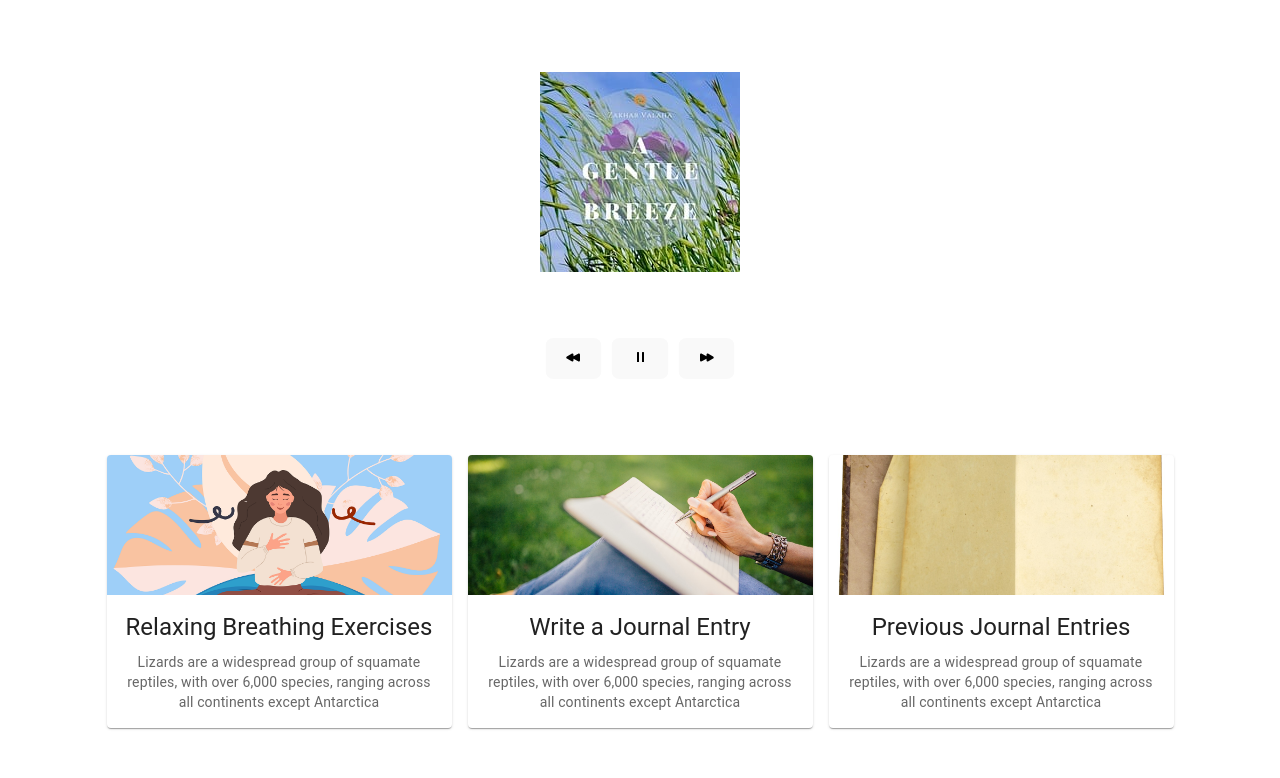
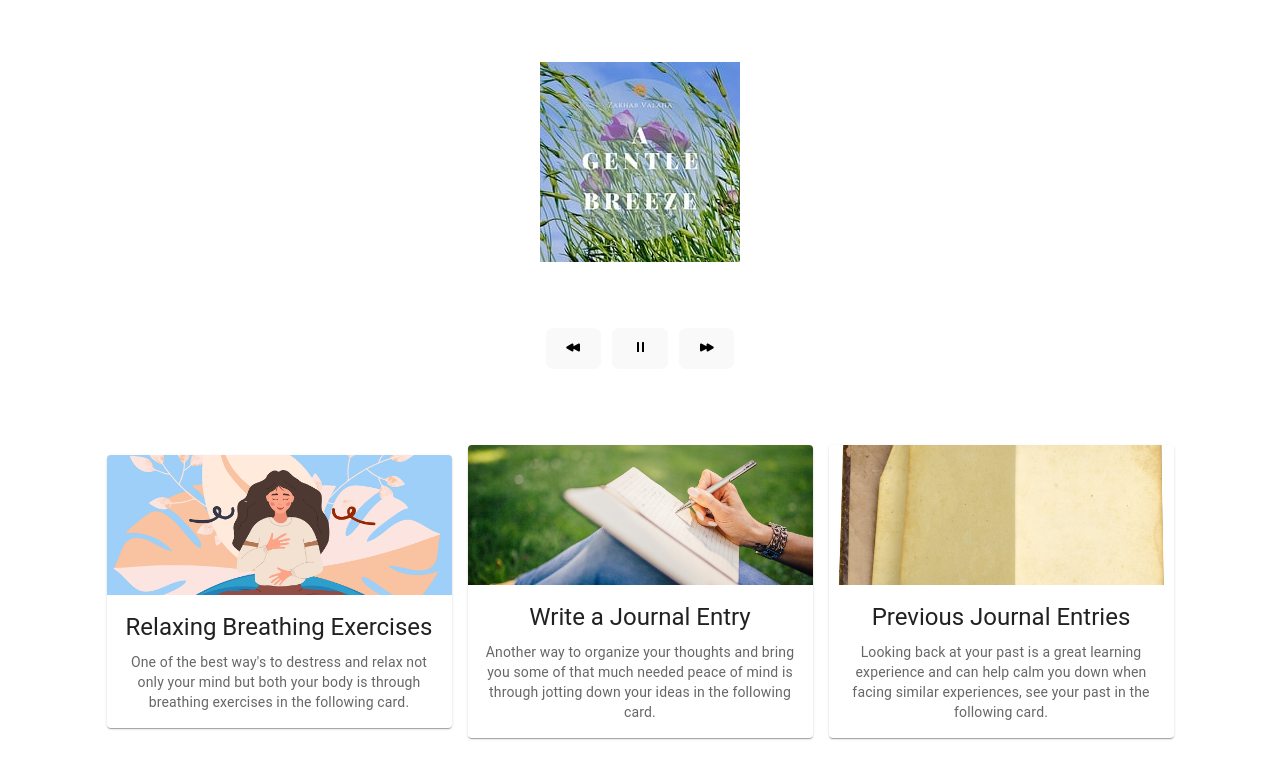
Before and after one commit to AndrewTran03/Tranquility-App---VTHackViolet---Spring2024, a React (Vite) app in the folder client/: page /welcome in a window 1280 px wide. Shown: the top 778 px of the page. Built offline with nearby package versions, Linux system fonts and the light colour scheme.

Commit message:
Fixed Welcome card tags and login green iguana

```diff
--- a/client/src/components/Login.tsx
+++ b/client/src/components/Login.tsx
@@ -27,7 +27,7 @@ const Login: React.FC = () => {
         component="img"
         style={{ width: "70%", margin: "auto", border: "30px solid black" }}
         image={LoginImage}
-        alt="green iguana"
+        alt="boat in water"
       />
       <Typography style={{ margin: "15px auto", fontSize: "20px" }}>
         <b>Enter Username:</b>
--- a/client/src/components/Welcome.tsx
+++ b/client/src/components/Welcome.tsx
@@ -38,8 +38,8 @@ const Welcome: React.FC = () => {
                     Relaxing Breathing Exercises
                   </Typography>
                   <Typography variant="body2" color="text.secondary">
-                    Lizards are a widespread group of squamate reptiles, with over 6,000 species, ranging across all
-                    continents except Antarctica
+                    One of the best way's to destress and relax not only your mind but both your body is through
+                     breathing exercises in the following card.
                   </Typography>
                 </CardContent>
               </CardActionArea>
@@ -59,8 +59,8 @@ const Welcome: React.FC = () => {
                     Write a Journal Entry
                   </Typography>
                   <Typography variant="body2" color="text.secondary">
-                    Lizards are a widespread group of squamate reptiles, with over 6,000 species, ranging across all
-                    continents except Antarctica
+                    Another way to organize your thoughts and bring you some of that much needed peace of mind is
+                    through jotting down your ideas in the following card.
                   </Typography>
                 </CardContent>
               </CardActionArea>
@@ -80,8 +80,8 @@ const Welcome: React.FC = () => {
                     Previous Journal Entries
                   </Typography>
                   <Typography variant="body2" color="text.secondary">
-                    Lizards are a widespread group of squamate reptiles, with over 6,000 species, ranging across all
-                    continents except Antarctica
+                    Looking back at your past is a great learning experience and can help calm you down when facing
+                    similar experiences, see your past in the following card.
                   </Typography>
                 </CardContent>
               </CardActionArea>
```
